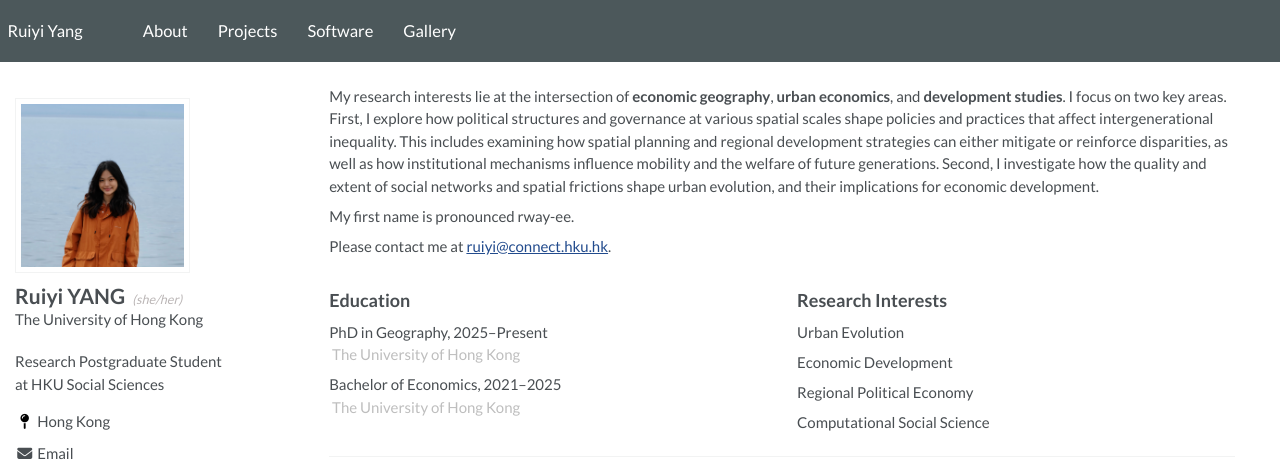
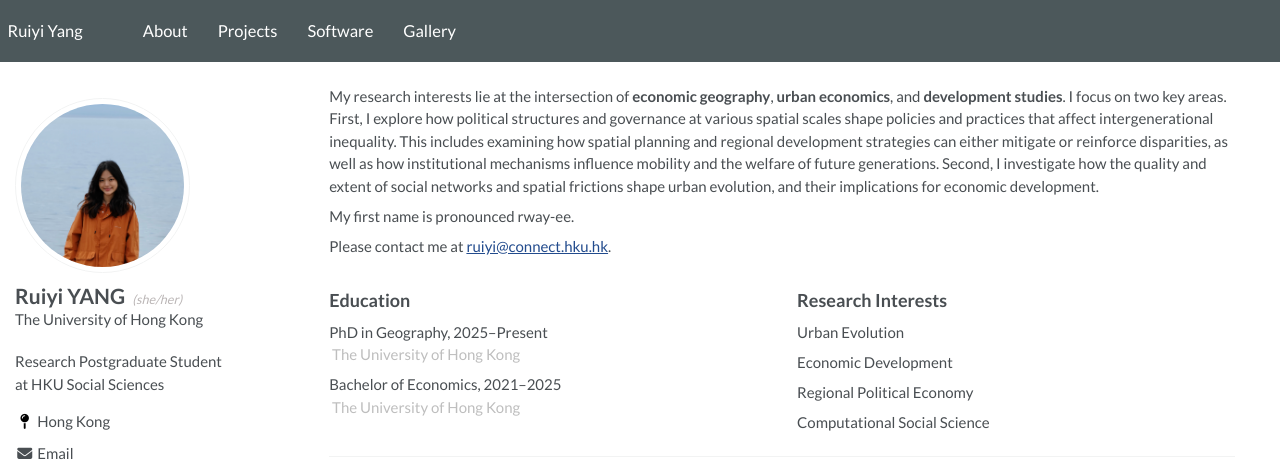
Before and after one commit to ruiyi-yang/ruiyi-yang.github.io, a Jekyll site: the page built from _pages/about.md, in a window 1280 px wide and 1223 px high. Shown: the top 468 px of the window. Built offline with Jekyll 4.4.1, drawn with Linux system fonts in a browser that asks for light colours; grey boxes are pictures that could not be loaded.

Commit message:
Update custom.scss

```diff
--- a/assets/css/custom.scss
+++ b/assets/css/custom.scss
@@ -263,18 +263,3 @@ details[open] > summary::before { content: "−"; }     /* true minus, not hyphe
   border-radius: 999px;
   background: rgba(0,0,0,.06) !important;
 }
-
-
-
-
-/* make profile photo square */
-.author__avatar img {
-  border-radius: 0 !important;   /* from 50% → 0 */
-}
-
-/* a subtle square style */
-.author__avatar img {
-  /* border-radius: 6px;
-  /* box-shadow: 0 2px 10px rgba(0,0,0,.08); */
-  /* border: 1px solid rgba(0,0,0,.06); */
-}
```
